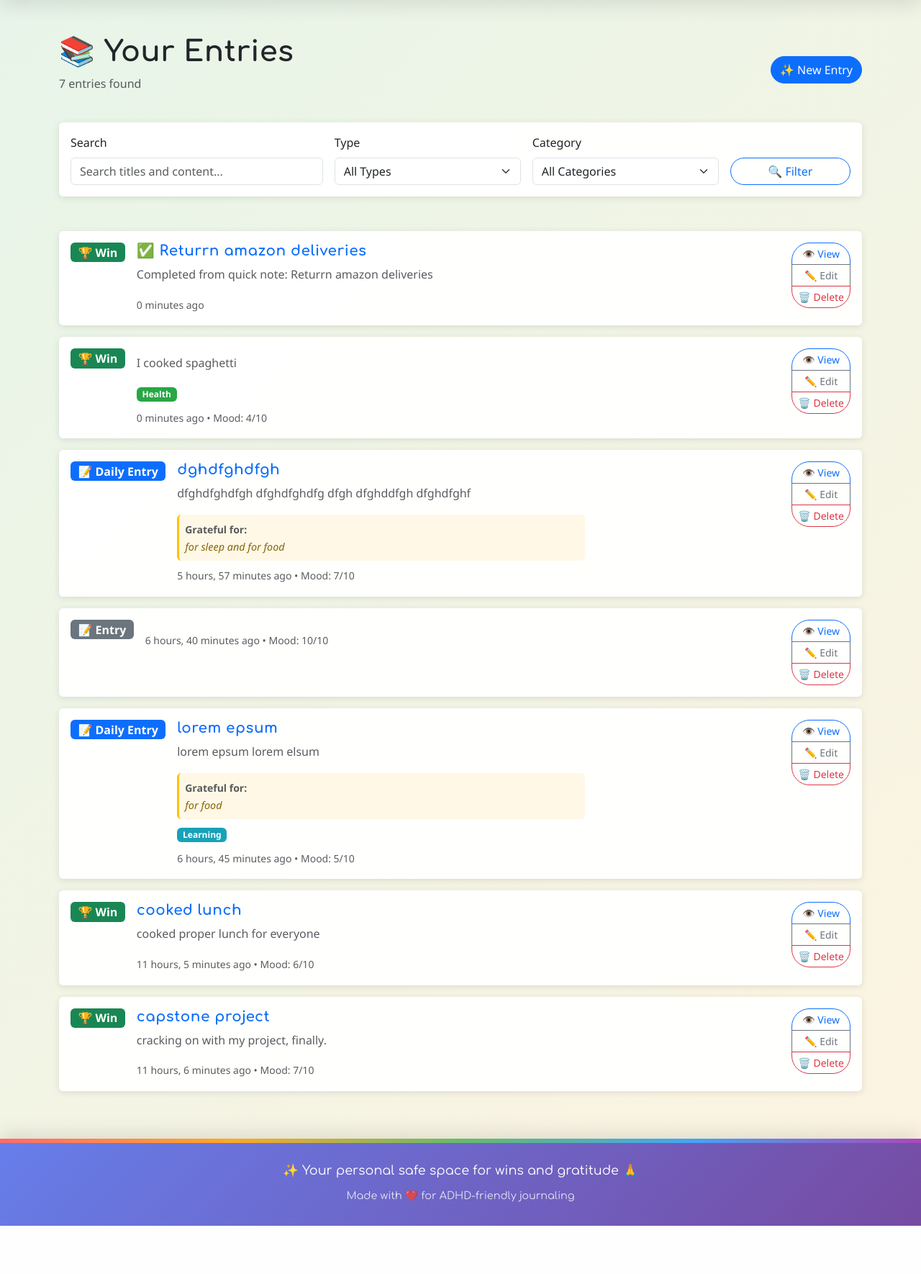
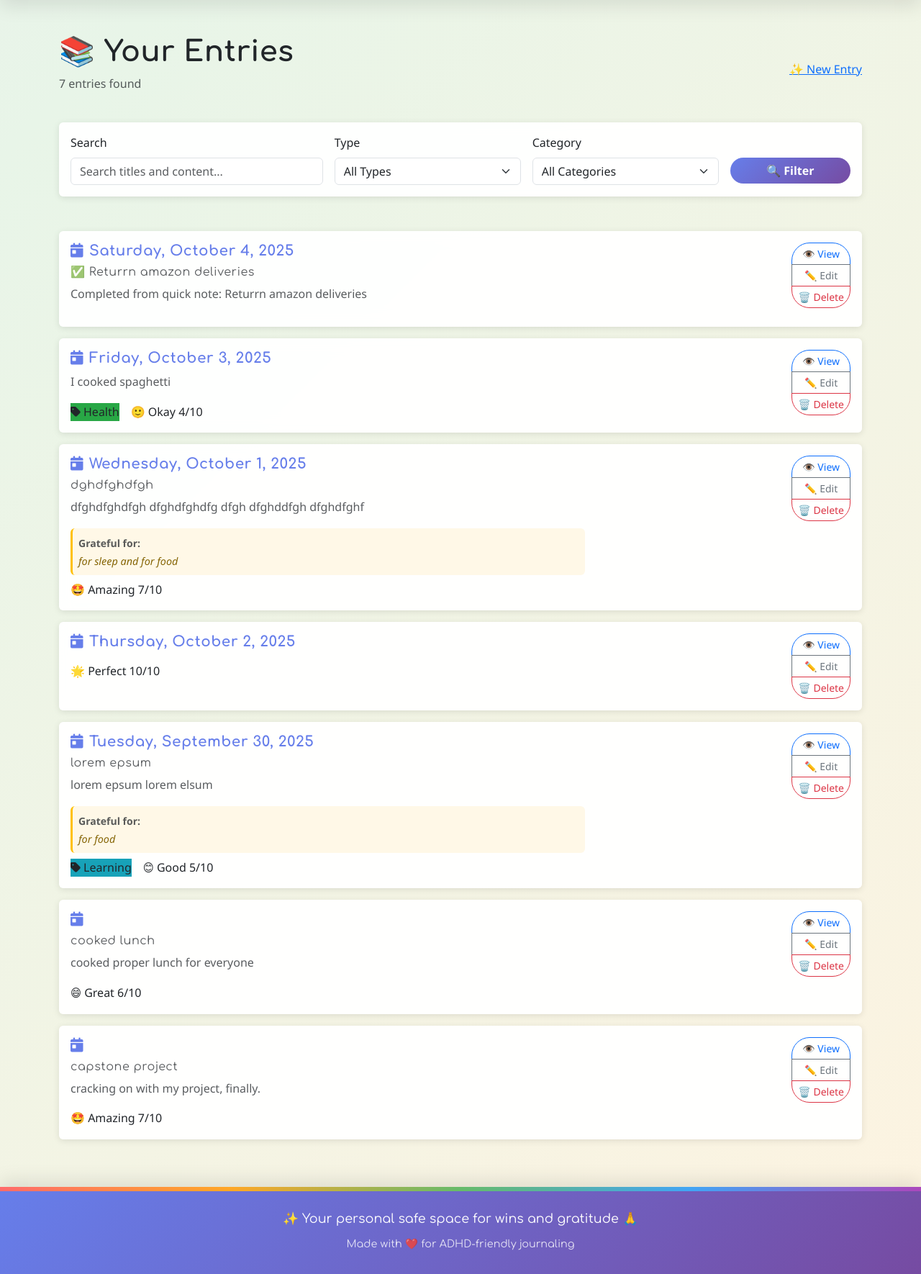
Before and after one commit to soumya2219/my-daily-wins-tracker, a Django app: page /entries/ in a window 1280 px wide. Shown: the part 86-1856 px from the top of the page at 72% size. Before the commit the page ends 1789 px from the top, so only its background shows below. Run offline with Django 5.2, Linux system fonts and the light colour scheme; a user stored in the database is signed in; data comes from the database, SQL or seed files in the repository; some libraries are stand-ins or nearby versions.

Commit message:
feat: Update calendar icons to modern Font Awesome style with purple theme

```diff
--- a/templates/tracker/entry_list.html
+++ b/templates/tracker/entry_list.html
@@ -1,6 +1,66 @@
 {% extends "base.html" %}
+{% load static %}
 
 {% block title %}All Entries - Daily Wins Tracker{% endblock %}
+
+{% block extra_css %}
+<link rel="stylesheet" href="{% static 'css/forms.css' %}">
+<style>
+    .category-badge {
+        display: inline-block;
+        padding: 0.35rem 0.75rem;
+        border-radius: 20px;
+        font-size: 0.85rem;
+        font-weight: 500;
+        margin-right: 0.5rem;
+        margin-bottom: 0.5rem;
+        color: white;
+        box-shadow: 0 2px 5px rgba(0,0,0,0.1);
+    }
+
+    .mood-indicator {
+        display: inline-flex;
+        align-items: center;
+        gap: 0.5rem;
+        padding: 0.5rem 1rem;
+        background: linear-gradient(135deg, rgba(102, 126, 234, 0.1) 0%, rgba(118, 75, 162, 0.1) 100%);
+        border-radius: 20px;
+        font-size: 0.9rem;
+        color: #667eea;
+        font-weight: 500;
+    }
+
+    .new-entry-btn {
+        background: linear-gradient(135deg, #667eea 0%, #764ba2 100%);
+        border: none;
+        color: white;
+        padding: 0.75rem 1.5rem;
+        border-radius: 12px;
+        font-weight: 600;
+        transition: all 0.3s ease;
+        box-shadow: 0 4px 10px rgba(102, 126, 234, 0.3);
+        text-decoration: none;
+        display: inline-block;
+    }
+
+    .new-entry-btn:hover {
+        transform: translateY(-2px);
+        box-shadow: 0 6px 15px rgba(102, 126, 234, 0.4);
+        color: white;
+    }
+
+    .card.entry-card {
+        transition: all 0.3s ease;
+        border: 1px solid rgba(0,0,0,0.125);
+    }
+
+    .card.entry-card:hover {
+        transform: translateY(-3px);
+        box-shadow: 0 8px 20px rgba(102, 126, 234, 0.15);
+        border-color: rgba(102, 126, 234, 0.3);
+    }
+</style>
+{% endblock %}
 
 {% block content %}
 <div class="row">
@@ -17,7 +77,7 @@
                 </p>
             </div>
             <div>
-                <a href="{% url 'entry_create' %}" class="btn btn-primary">
+                <a href="{% url 'entry_create' %}" class="new-entry-btn">
                     ✨ New Entry
                 </a>
             </div>
@@ -65,7 +125,12 @@
                     <div class="col-md-2">
                         <label class="form-label">&nbsp;</label>
                         <div class="d-grid">
-                            <button type="submit" class="btn btn-outline-primary">
+                            <button type="submit" class="btn" style="
+                                background: linear-gradient(135deg, #667eea 0%, #764ba2 100%);
+                                border: none;
+                                color: white;
+                                font-weight: 600;
+                            ">
                                 🔍 Filter
                             </button>
                         </div>
@@ -89,28 +154,25 @@
     <div class="col-md-12">
         {% if entries %}
             {% for entry in entries %}
-                <div class="card mb-3">
+                <div class="card entry-card mb-3">
                     <div class="card-body">
                         <div class="row">
                             <div class="col-md-8">
                                 <div class="d-flex align-items-start">
-                                    <div class="me-3">
-                                        {% if entry.content and entry.gratitude_text %}
-                                            <span class="badge bg-primary fs-6">📝 Daily Entry</span>
-                                        {% elif entry.content %}
-                                            <span class="badge bg-success fs-6">🏆 Win</span>
-                                        {% elif entry.gratitude_text %}
-                                            <span class="badge bg-info fs-6">🙏 Gratitude</span>
-                                        {% else %}
-                                            <span class="badge bg-secondary fs-6">📝 Entry</span>
-                                        {% endif %}
-                                    </div>
                                     <div class="flex-grow-1">
+                                        <!-- Date as the main identifier -->
                                         <h5 class="card-title mb-2">
-                                            <a href="{% url 'entry_detail' entry.pk %}" class="text-decoration-none">
-                                                {{ entry.title }}
+                                            <a href="{% url 'entry_detail' entry.pk %}" class="text-decoration-none" style="color: #667eea;">
+                                                <i class="fas fa-calendar-day me-2"></i>{{ entry.entry_date|date:"l, F j, Y" }}
                                             </a>
                                         </h5>
+
+                                        <!-- Title if exists -->
+                                        {% if entry.title %}
+                                            <h6 class="text-muted mb-2" style="font-weight: 500;">
+                                                {{ entry.title }}
+                                            </h6>
+                                        {% endif %}
                                         <p class="card-text text-muted">
                                             {% if entry.content %}
                                                 {{ entry.content|truncatewords:30 }}
@@ -126,24 +188,27 @@
                                             </div>
                                         {% endif %}
 
-                                        <!-- Categories -->
+                                        <!-- Categories and Mood in same row -->
+                                        <div class="d-flex align-items-center gap-3 flex-wrap mt-2">
+                                            <!-- Categories with icon -->
                                             {% if entry.categories.all %}
-                                            <div class="mb-2">
+                                                <div class="d-flex flex-wrap gap-1">
                                                     {% for category in entry.categories.all %}
-                                                    <span class="badge me-1" style="background-color: {{ category.color }};">
-                                                        {{ category.name }}
+                                                        <span class="category-badge" style="background-color: {{ category.color }};">
+                                                            <i class="fas fa-tag me-1"></i>{{ category.name }}
                                                         </span>
                                                     {% endfor %}
                                                 </div>
                                             {% endif %}
 
-                                        <!-- Meta information -->
-                                        <small class="text-muted">
-                                            {{ entry.date_created|timesince }} ago
+                                            <!-- Mood indicator -->
                                             {% if entry.mood_rating %}
-                                                • Mood: {{ entry.mood_rating }}/10
+                                                <div class="mood-indicator">
+                                                    <span>{{ entry.mood_emoji }}</span>
+                                                    <span>{{ entry.mood_rating }}/10</span>
+                                                </div>
                                             {% endif %}
-                                        </small>
+                                        </div>
                                     </div>
                                 </div>
                             </div>
@@ -224,31 +289,8 @@
         {% endif %}
     </div>
 </div>
+{% endblock %}
 
-<script>
-function deleteEntry(entryId) {
-    if (confirm('Are you sure you want to delete this entry? This action cannot be undone.')) {
-        fetch(`/entries/${entryId}/delete/`, {
-            method: 'POST',
-            headers: {
-                'X-CSRFToken': '{{ csrf_token }}',
-                'Content-Type': 'application/json',
-            },
-            credentials: 'same-origin'
-        })
-        .then(response => {
-            if (response.ok) {
-                // Reload the page to show updated entry list
-                window.location.reload();
-            } else {
-                alert('Error deleting entry. Please try again.');
-            }
-        })
-        .catch(error => {
-            console.error('Error:', error);
-            alert('Error deleting entry. Please try again.');
-        });
-    }
-}
-</script>
+{% block extra_js %}
+<script src="{% static 'js/forms.js' %}"></script>
 {% endblock %}
```
Lines whose indentation alone changed are shown as unchanged.
